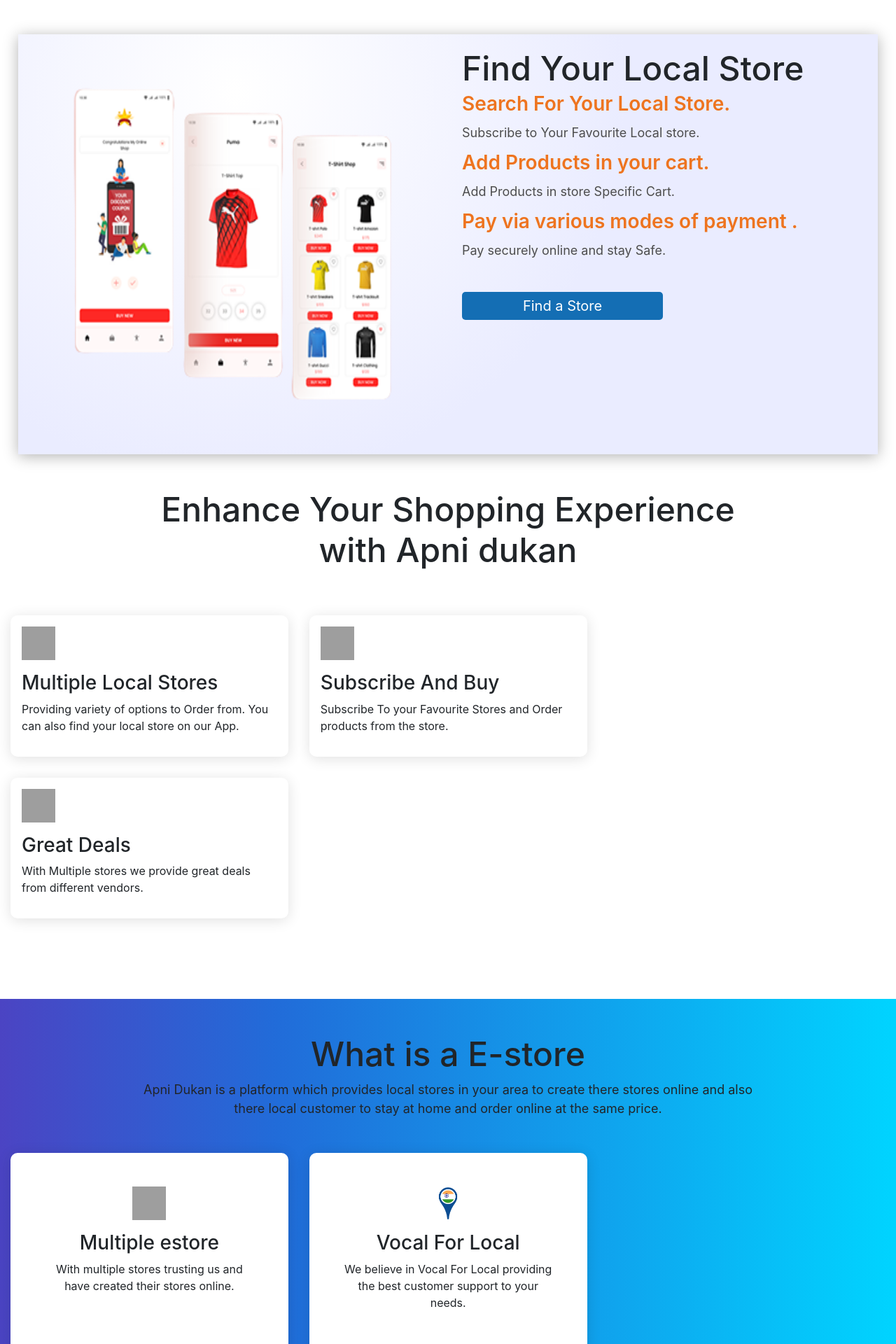
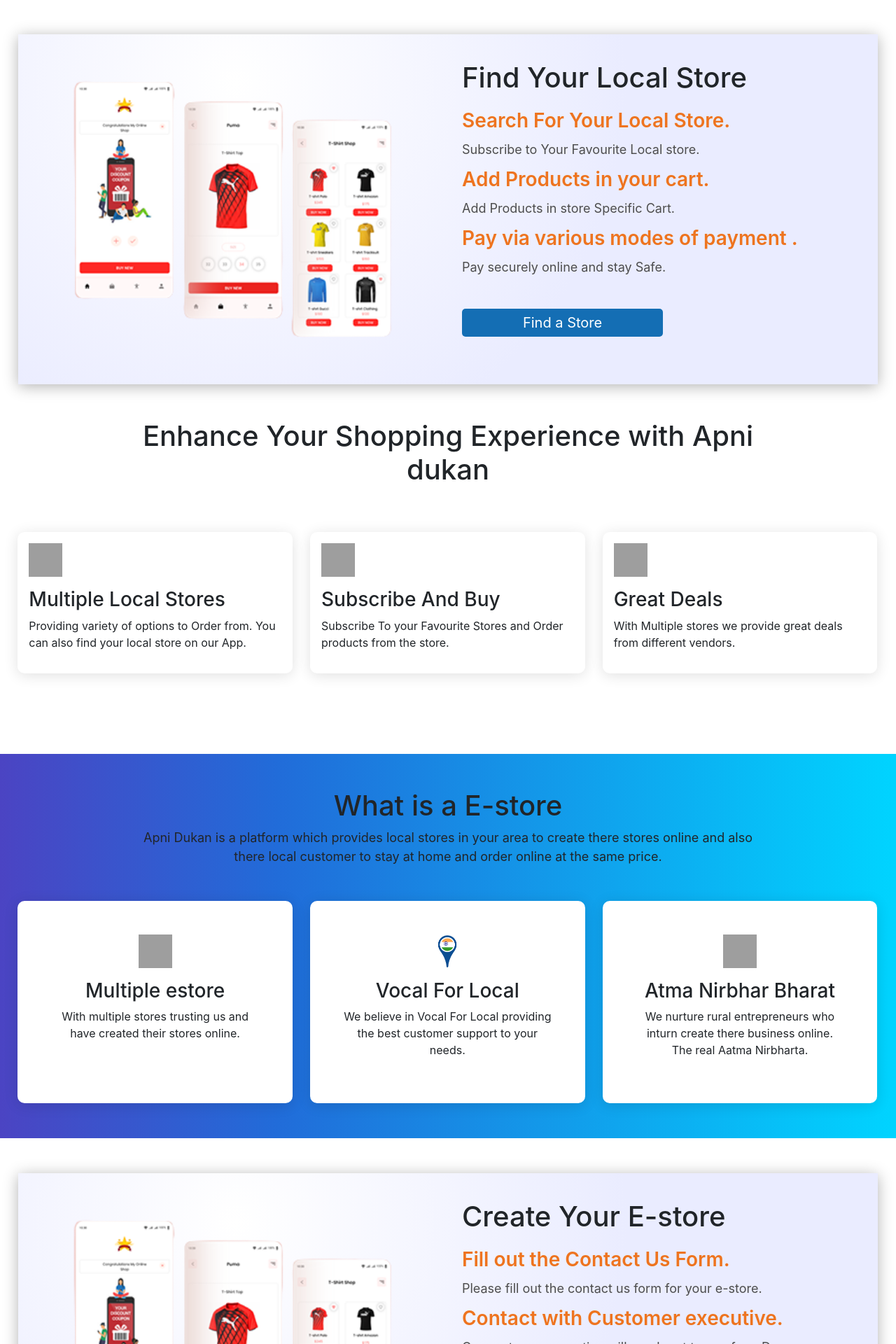
Before and after one commit to shikshartin-coder/storestreak, a Django app: page / in a window 1280 px wide. Shown: the part 571-2491 px from the top of the page at 70% size. Run offline with Django 3.2, Linux system fonts and the light colour scheme; some libraries are stand-ins or nearby versions; grey boxes are pictures that could not be loaded.

Commit message:
Add files via upload

```diff
--- a/management_system/static/css/landing_website/homepage.css
+++ b/management_system/static/css/landing_website/homepage.css
@@ -1,6 +1,3 @@
-h1 {
-    font-size: 3rem;
-}
 
 
 /*---------------------------------top part starts here--------------------------*/
@@ -219,11 +216,12 @@ h1 {
 .customer_service_img,
 .customer_service_text {
     width: 50%;
+    margin:auto;
     padding: 20px;
 }
 
 .customer_service_img {
-    height: 600px;
+    height:500px;
 }
 
 .customer_service_img img {
@@ -274,11 +272,14 @@ h1 {
 .business_service_img,
 .business_service_text {
     width: 50%;
+    margin:auto;
     padding: 20px;
 }
-
+.homepage_services_heading{
+    margin-bottom: 24px;
+}
 .business_service_img {
-    height: 600px;
+    height: 500px;
 }
 
 .business_service_img img {
@@ -340,15 +341,17 @@ h1 {
 }
 
 .homepage_third_facts {
-    width: 100%;
+    width: 98%;
+    margin:auto;
     display: flex;
-    flex-flow: row wrap;
+
 }
 
 .facts_card {
-    width: 31%;
+    width: 31.3%;
+    margin: 0px 1%;
     text-align: center;
-    margin: 0px 15px;
+
     padding: 0px 15px;
     border-radius: 10px;
     box-shadow: 0 3px 20px 0px rgb(0 0 0 / 12%);
@@ -386,14 +389,16 @@ h1 {
 }
 
 .homepage_fifth_tools {
-    width: 100%;
+    width: 98%;
+    margin:auto;
     display: flex;
-    flex-flow: row wrap;
+        flex-wrap: wrap;
+
 }
 
 .tools_card {
-    width: 31%;
-    margin: 15px 15px;
+    width: 31.3%;
+    margin: 15px 1%;
     border-radius: 10px;
     box-shadow: 0 3px 20px 0px rgb(0 0 0 / 12%);
     padding: 1rem;
@@ -417,7 +422,7 @@ h1 {
 
 /*-----------------------------Responsive-----------------------------*/
 
-@media only screen and ( max-width: 600px) {
+@media only screen and ( max-width: 800px) {
     .homepage_first {
         width: 98%;
         text-align: center;
```
